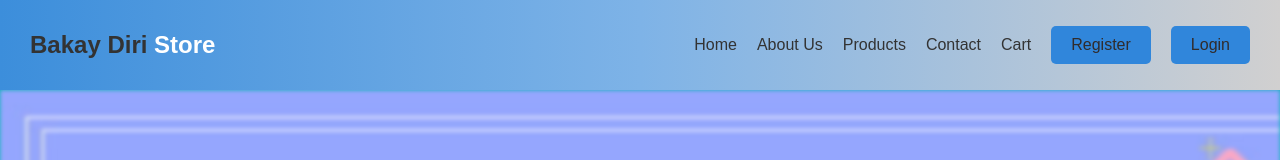
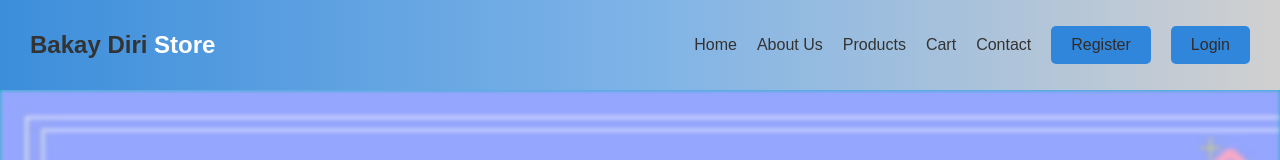
Before and after one commit to Engreyxien/Kodego-Mini-Project2, a React (Vite) app: page / in a window 1280 px wide. Shown: the top 160 px of the page. Built offline with nearby package versions, Linux system fonts and the light colour scheme; no server answers.

Commit message:
finally done

```diff
--- a/src/components/header/Header.jsx
+++ b/src/components/header/Header.jsx
@@ -65,10 +65,10 @@ const Navbar = () => {
             <a href="#Product">Products</a>
           </li>
           <li>
-            <a href="#Footer">Contact</a>
+            <a href="#Cart">Cart</a>
           </li>
           <li>
-            <a href="#Cart">Cart</a>
+            <a href="#Footer">Contact</a>
           </li>
           <li>
             <div className="nav-button">
```
